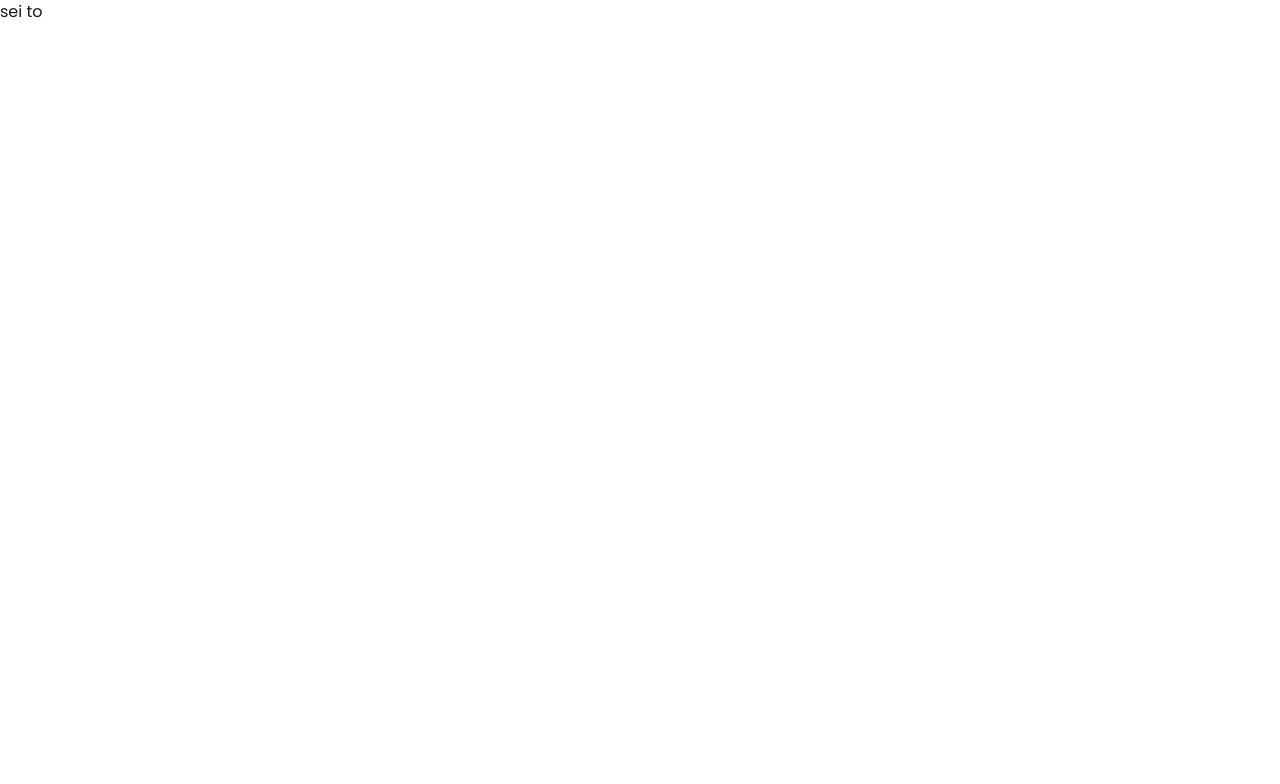
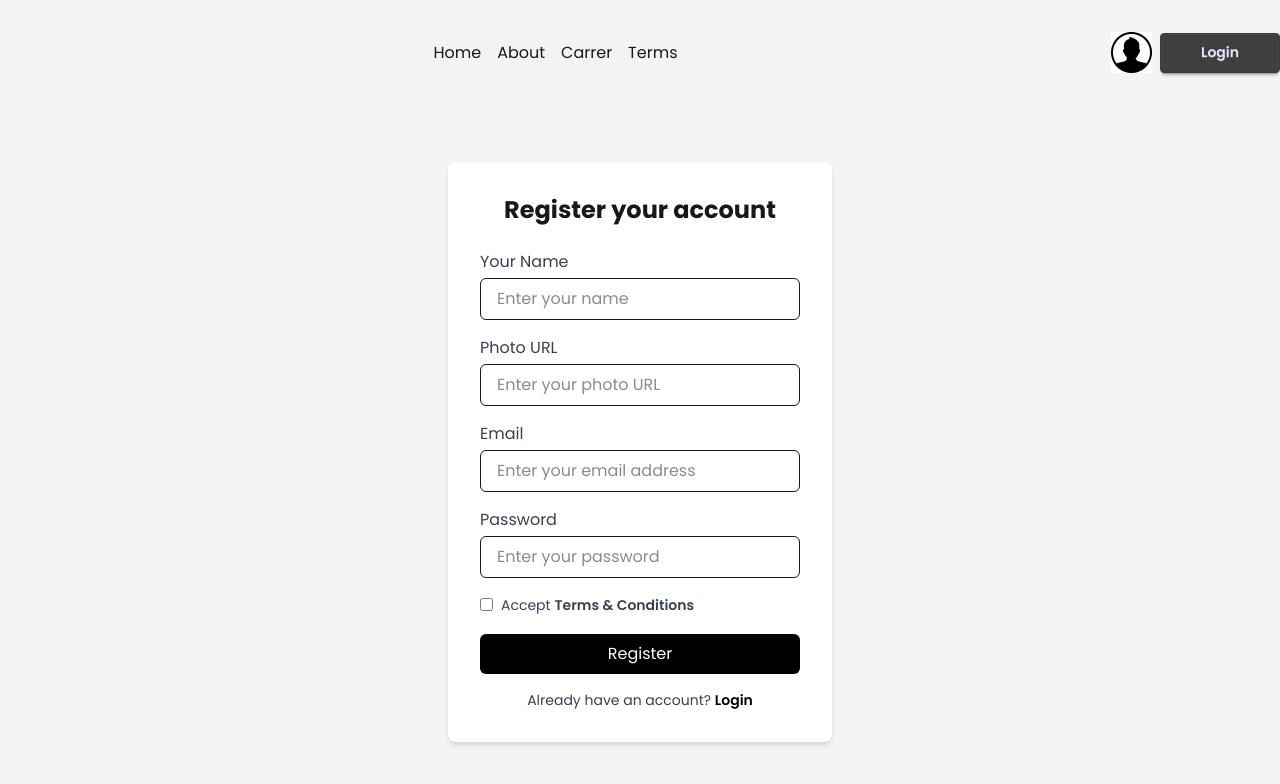
Before and after one commit to iktushar01/dragon-news-webapp, a React (Vite) app: page /auth/register in a window 1280 px wide. Shown: the top 784 px of the page. Built offline with nearby package versions, Linux system fonts and the light colour scheme.

Commit message:
login page and register page design

```diff
--- a/src/Components/Navbar.jsx
+++ b/src/Components/Navbar.jsx
@@ -1,5 +1,5 @@
 import React from 'react';
-import { NavLink } from 'react-router';
+import { Link, NavLink } from 'react-router';
 import user from "../assets/user.png"
 
 const Navbar = () => {
@@ -10,10 +10,13 @@ const Navbar = () => {
                 <NavLink to='/'>Home</NavLink>
                 <NavLink to='/about'>About</NavLink>
                 <NavLink to='/carrer'>Carrer</NavLink>
+                <NavLink to='/terms'>Terms</NavLink>
             </div>
             <div className="login_btn flex gap-2 items-center">
                 <img src={user} alt="user" />
+                <Link to= "/auth/login">
                 <button className='btn btn-primary px-10'>Login</button>
+                </Link>
             </div>
         </div>
     );
--- /dev/null
+++ b/src/Layouts/AuthLayout.jsx
@@ -0,0 +1,18 @@
+import React from 'react';
+import Navbar from '../Components/Navbar';
+import { Outlet } from 'react-router';
+
+const AuthLayout = () => {
+    return (
+        <div className='bg-base-200 min-h-screen'>
+            <header className='container mx-auto py-4'>
+                <Navbar></Navbar>
+            </header>
+            <main className='container mx-auto py-4'>
+            <Outlet></Outlet>
+            </main>
+        </div>
+    );
+};
+
+export default AuthLayout;
--- a/src/Pages/Login.jsx
+++ b/src/Pages/Login.jsx
@@ -1,9 +1,42 @@
 import React from 'react';
+import { Link } from 'react-router';
 
 const Login = () => {
     return (
-        <div>
-            <h1>Login Page</h1>
+        <div className="min-h-[calc(100vh-138px)] flex items-center justify-center bg-gray-100">
+            <div className="bg-white p-8 rounded-lg shadow-md w-full max-w-sm">
+                <h2 className="text-2xl font-bold text-center mb-6">Login to your account</h2>
+                <form>
+                    <div className="mb-4">
+                        <label className="block text-gray-700 mb-1">Email</label>
+                        <input
+                            type="email"
+                            placeholder="Enter your email"
+                            className="w-full px-4 py-2 border rounded-md focus:outline-none focus:ring-2 focus:ring-black"
+                        />
+                    </div>
+                    <div className="mb-4">
+                        <label className="block text-gray-700 mb-1">Password</label>
+                        <input
+                            type="password"
+                            placeholder="Enter your password"
+                            className="w-full px-4 py-2 border rounded-md focus:outline-none focus:ring-2 focus:ring-black"
+                        />
+                    </div>
+                    <button
+                        type="submit"
+                        className="w-full bg-black text-white py-2 rounded-md hover:bg-gray-800 transition-colors mb-4"
+                    >
+                        Login
+                    </button>
+                </form>
+                <p className="text-sm text-center text-gray-700">
+                    Don't have an account?{' '}
+                    <Link to="/auth/register" className="text-black font-semibold hover:underline">
+                        Register
+                    </Link>
+                </p>
+            </div>
         </div>
     );
 };
--- a/src/Pages/Register.jsx
+++ b/src/Pages/Register.jsx
@@ -1,9 +1,64 @@
 import React from 'react';
+import { Link } from 'react-router';
 
 const Register = () => {
     return (
-        <div>
-            register
+        <div className="min-h-[calc(100vh-138px)] flex items-center justify-center bg-gray-100">
+            <div className="bg-white p-8 rounded-lg shadow-md w-full max-w-sm">
+                <h2 className="text-2xl font-bold text-center mb-6">Register your account</h2>
+                <form>
+                    <div className="mb-4">
+                        <label className="block text-gray-700 mb-1">Your Name</label>
+                        <input
+                            type="text"
+                            placeholder="Enter your name"
+                            className="w-full px-4 py-2 border rounded-md focus:outline-none focus:ring-2 focus:ring-black"
+                        />
+                    </div>
+                    <div className="mb-4">
+                        <label className="block text-gray-700 mb-1">Photo URL</label>
+                        <input
+                            type="text"
+                            placeholder="Enter your photo URL"
+                            className="w-full px-4 py-2 border rounded-md focus:outline-none focus:ring-2 focus:ring-black"
+                        />
+                    </div>
+                    <div className="mb-4">
+                        <label className="block text-gray-700 mb-1">Email</label>
+                        <input
+                            type="email"
+                            placeholder="Enter your email address"
+                            className="w-full px-4 py-2 border rounded-md focus:outline-none focus:ring-2 focus:ring-black"
+                        />
+                    </div>
+                    <div className="mb-4">
+                        <label className="block text-gray-700 mb-1">Password</label>
+                        <input
+                            type="password"
+                            placeholder="Enter your password"
+                            className="w-full px-4 py-2 border rounded-md focus:outline-none focus:ring-2 focus:ring-black"
+                        />
+                    </div>
+                    <div className="mb-4">
+                        <label className="inline-flex items-center">
+                            <input type="checkbox" className="mr-2" />
+                            <span className="text-sm text-gray-700">Accept <span className="font-semibold">Terms & Conditions</span></span>
+                        </label>
+                    </div>
+                    <button
+                        type="submit"
+                        className="w-full bg-black text-white py-2 rounded-md hover:bg-gray-800 transition-colors mb-4"
+                    >
+                        Register
+                    </button>
+                </form>
+                <p className="text-sm text-center text-gray-700">
+                    Already have an account?{' '}
+                    <Link to="/auth/login" className="text-black font-semibold hover:underline">
+                        Login
+                    </Link>
+                </p>
+            </div>
         </div>
     );
 };
--- /dev/null
+++ b/src/Pages/Terms.jsx
@@ -0,0 +1,40 @@
+import React from 'react';
+
+const Terms = () => {
+    return (
+        <div className="p-6 max-w-4xl mx-auto text-gray-800">
+            <h1 className="text-4xl font-bold mb-6">Terms & Conditions</h1>
+
+            <p className="mb-4 text-lg">
+                Welcome to <strong>The Dragon News</strong>. By accessing and using our website, you agree to comply with the following terms and conditions. Please read them carefully.
+            </p>
+
+            <h2 className="text-2xl font-semibold mt-6 mb-2">1. Use of Content</h2>
+            <p className="mb-4 text-lg">
+                All content published on The Dragon News is for informational purposes only. You may share our content with proper credit but may not reproduce, modify, or distribute without prior permission.
+            </p>
+
+            <h2 className="text-2xl font-semibold mt-6 mb-2">2. User Conduct</h2>
+            <p className="mb-4 text-lg">
+                Users must not use our site for any unlawful purposes or to spread misinformation. We reserve the right to ban or remove any user who violates these conditions.
+            </p>
+
+            <h2 className="text-2xl font-semibold mt-6 mb-2">3. Third-Party Links</h2>
+            <p className="mb-4 text-lg">
+                Our website may contain links to third-party websites. We are not responsible for the content or practices of these external sites.
+            </p>
+
+            <h2 className="text-2xl font-semibold mt-6 mb-2">4. Changes to Terms</h2>
+            <p className="mb-4 text-lg">
+                We may update these terms from time to time. Continued use of the site after changes are posted implies acceptance of the revised terms.
+            </p>
+
+            <h2 className="text-2xl font-semibold mt-6 mb-2">5. Contact</h2>
+            <p className="text-lg">
+                If you have any questions about our Terms & Conditions, feel free to contact us at: <strong>support@thedragonnews.com</strong>
+            </p>
+        </div>
+    );
+};
+
+export default Terms;
--- a/src/Routes/Routes.jsx
+++ b/src/Routes/Routes.jsx
@@ -8,6 +8,8 @@ import Carrer from "../Pages/Carrer";
 import CategoryNews from "../Pages/CategoryNews";
 import Login from "../Pages/Login";
 import Register from "../Pages/Register";
+import AuthLayout from "../Layouts/AuthLayout";
+import Terms from "../Pages/Terms";
 
 
  export const router = createBrowserRouter([
@@ -28,6 +30,10 @@ import Register from "../Pages/Register";
           Component : Carrer
         },
         {
+          path : '/terms',
+          Component : Terms
+        },
+        {
           path : '/category/:id',
           Component : CategoryNews,
           loader : () => fetch("/news.json")
@@ -36,7 +42,7 @@ import Register from "../Pages/Register";
     },
         {
           path : "/auth",
-          element : <p> sei to</p>,
+          element : <AuthLayout/>,
           children : [
             {
               path : "/auth/login",
```
